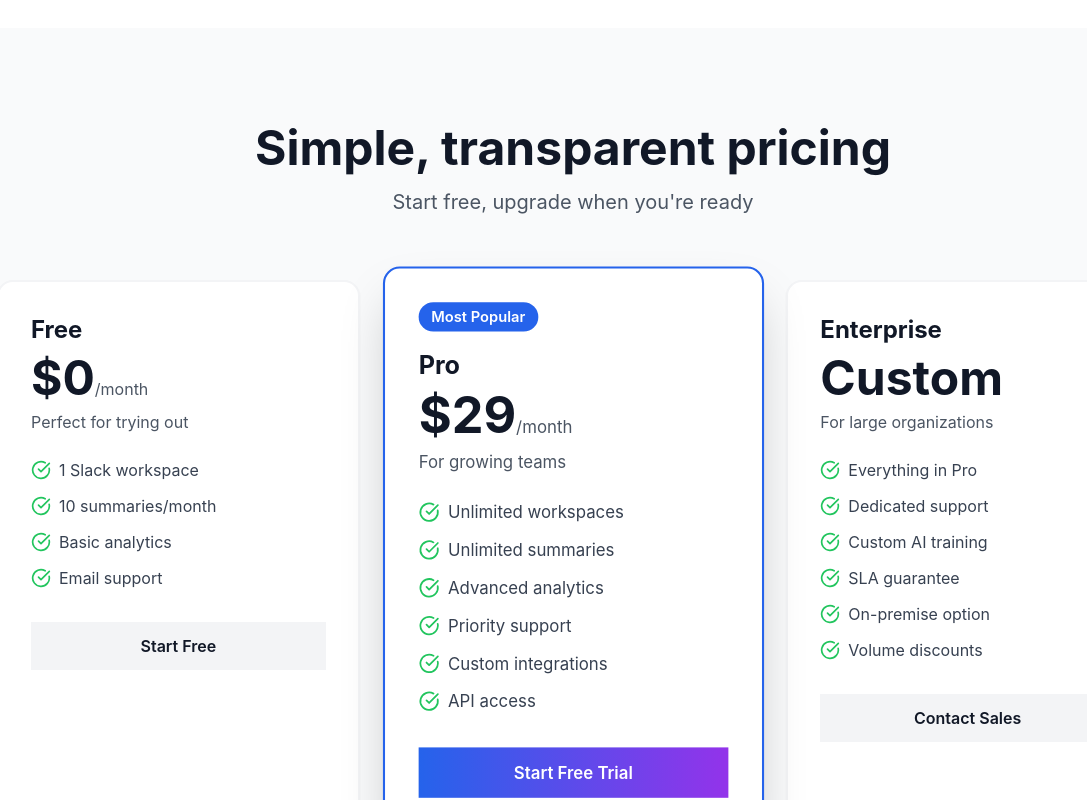
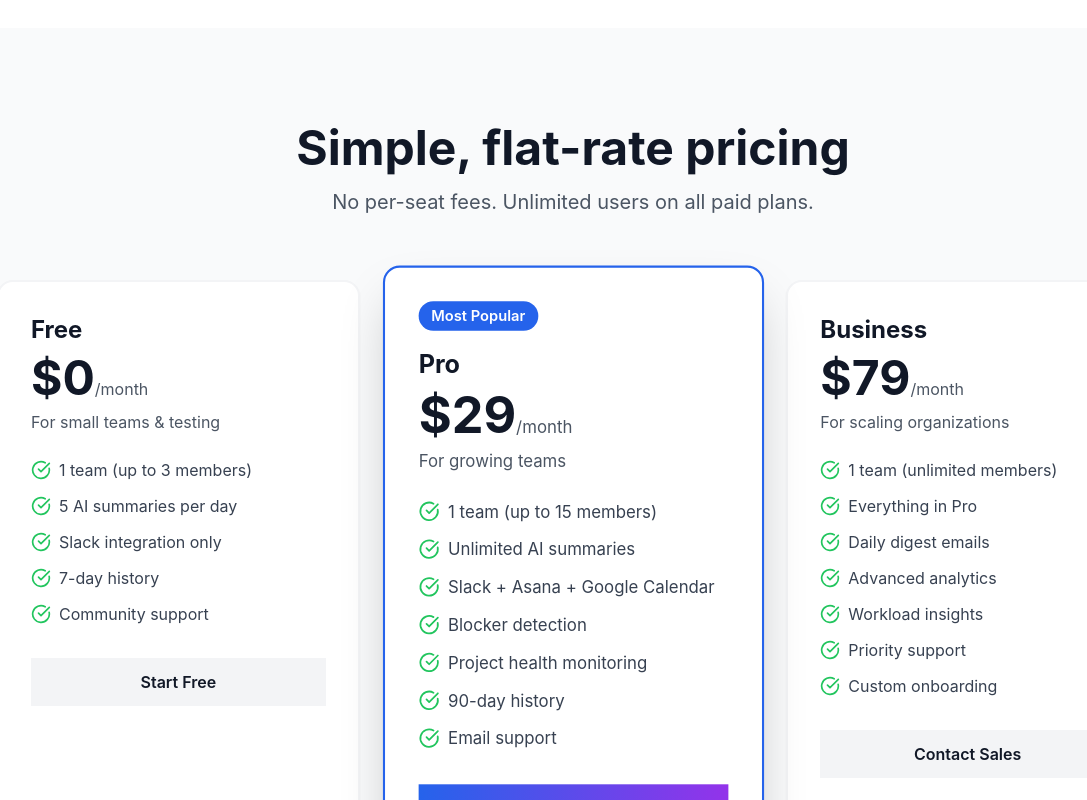
Before and after one commit to wafiyu227/productivity-saas, a React (Vite) app in the folder frontend/: page / in a window 1280 px wide. Shown: the part 3380-4180 px from the top of the page, without its empty margins (67-1154 px from the left). Built offline with nearby package versions, Linux system fonts and the light colour scheme; no server answers.

Commit message:
meetings page and pricing feature update

```diff
--- a/frontend/src/pages/Landing.jsx
+++ b/frontend/src/pages/Landing.jsx
@@ -243,10 +243,10 @@ export default function Landing() {
                 <div className="container mx-auto max-w-6xl">
                     <div className="text-center mb-16">
                         <h2 className="text-4xl md:text-5xl font-bold text-gray-900 mb-4">
-                            Simple, transparent pricing
+                            Simple, flat-rate pricing
                         </h2>
                         <p className="text-xl text-gray-600">
-                            Start free, upgrade when you're ready
+                            No per-seat fees. Unlimited users on all paid plans.
                         </p>
                     </div>
 
@@ -254,12 +254,13 @@ export default function Landing() {
                         <PricingCard
                             name="Free"
                             price="$0"
-                            description="Perfect for trying out"
+                            description="For small teams & testing"
                             features={[
-                                '1 Slack workspace',
-                                '10 summaries/month',
-                                'Basic analytics',
-                                'Email support'
+                                '1 team (up to 3 members)',
+                                '5 AI summaries per day',
+                                'Slack integration only',
+                                '7-day history',
+                                'Community support'
                             ]}
                             cta="Start Free"
                             highlighted={false}
@@ -269,27 +270,29 @@ export default function Landing() {
                             price="$29"
                             description="For growing teams"
                             features={[
-                                'Unlimited workspaces',
-                                'Unlimited summaries',
-                                'Advanced analytics',
-                                'Priority support',
-                                'Custom integrations',
-                                'API access'
+                                '1 team (up to 15 members)',
+                                'Unlimited AI summaries',
+                                'Slack + Asana + Google Calendar',
+                                'Blocker detection',
+                                'Project health monitoring',
+                                '90-day history',
+                                'Email support'
                             ]}
                             cta="Start Free Trial"
                             highlighted={true}
                         />
                         <PricingCard
-                            name="Enterprise"
-                            price="Custom"
-                            description="For large organizations"
+                            name="Business"
+                            price="$79"
+                            description="For scaling organizations"
                             features={[
+                                '1 team (unlimited members)',
                                 'Everything in Pro',
-                                'Dedicated support',
-                                'Custom AI training',
-                                'SLA guarantee',
-                                'On-premise option',
-                                'Volume discounts'
+                                'Daily digest emails',
+                                'Advanced analytics',
+                                'Workload insights',
+                                'Priority support',
+                                'Custom onboarding'
                             ]}
                             cta="Contact Sales"
                             highlighted={false}
```
Also changed, not shown: frontend/src/pages/Meetings.jsx (+30 -80 lines).
